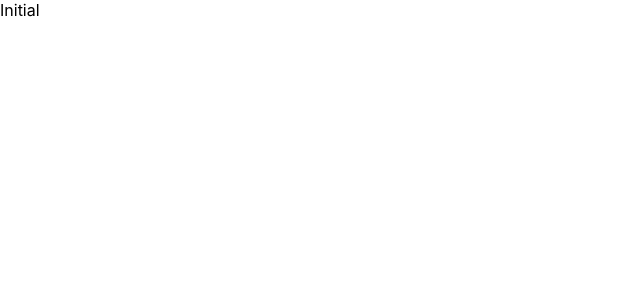
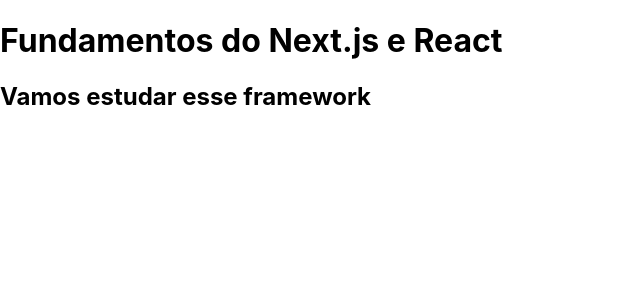
Before and after one commit to polyanetuag/fundamentos, a Next.js app: page / in a window 1280 px wide. Shown: the top 300 px of the page, without its empty margins (0-640 px from the left). Built offline with nearby package versions, Linux system fonts and the light colour scheme.

Commit message:
understanding the jsx structure

```diff
--- a/src/pages/index.jsx
+++ b/src/pages/index.jsx
@@ -1,3 +1,8 @@
 export default function Initial() {
-  return "Initial"
+  return (
+    <div>
+      <h1>Fundamentos do Next.js e React</h1>
+      <h2>Vamos estudar esse framework</h2>
+    </div>
+  )
 }
```
